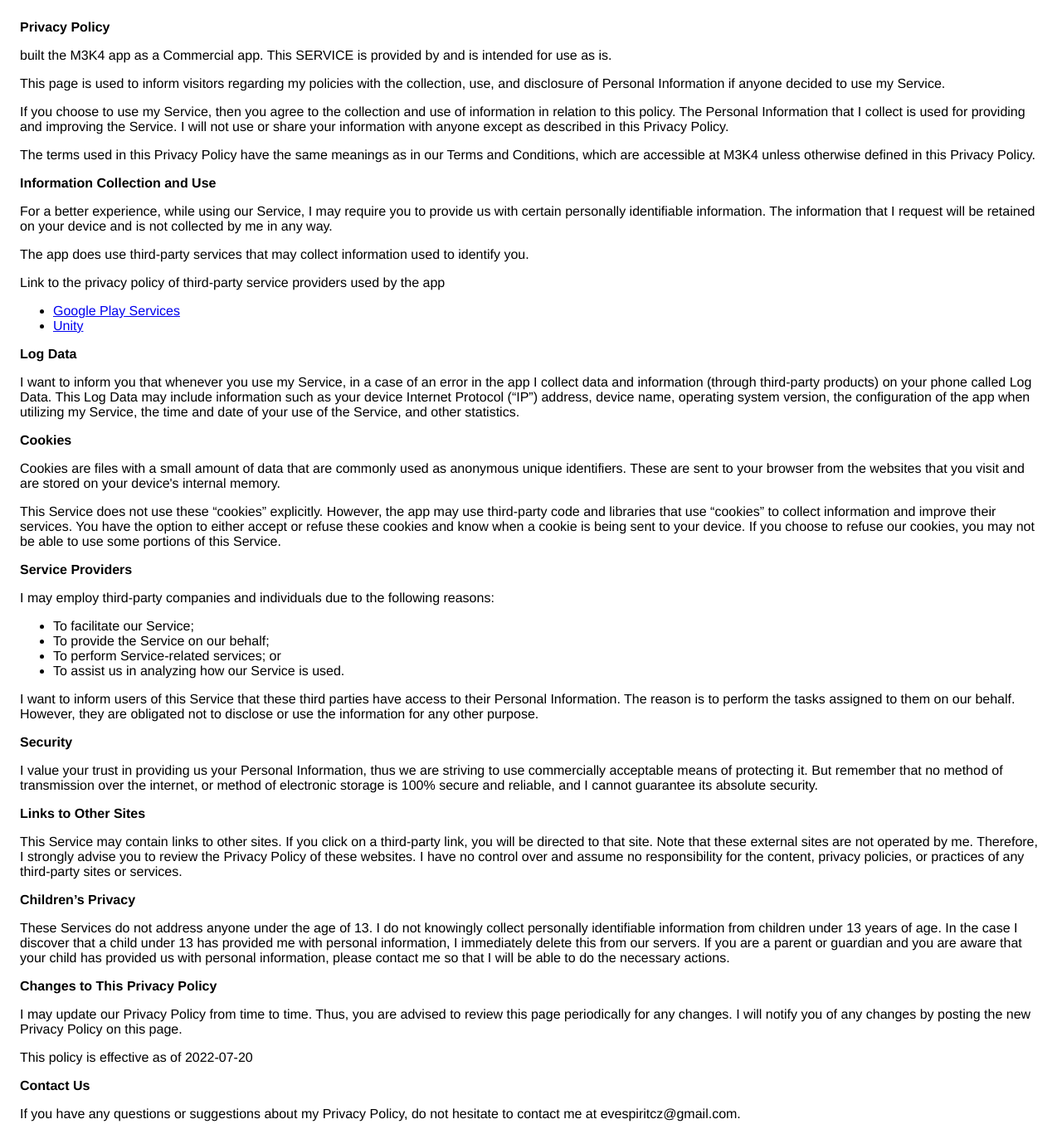
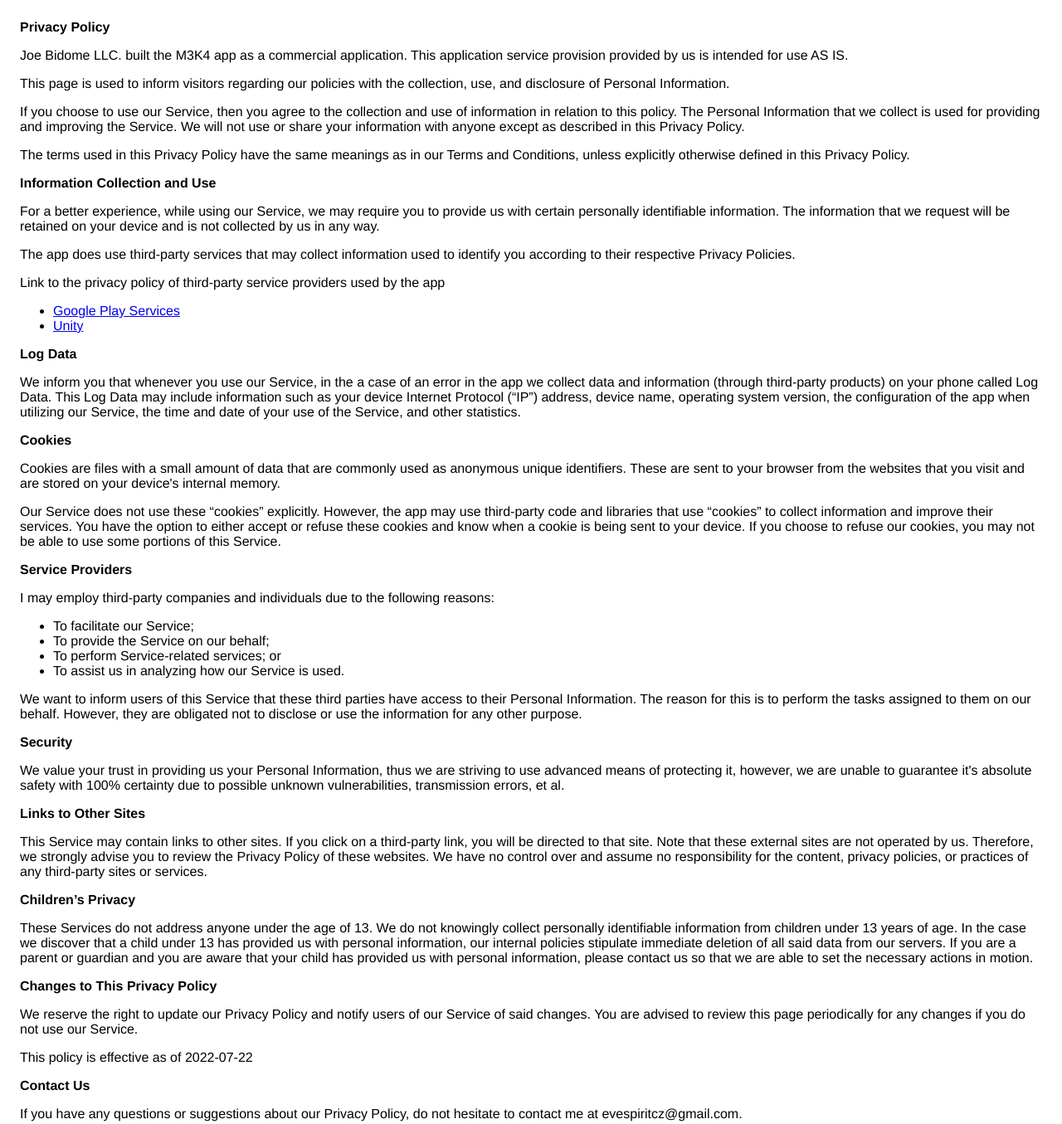
Before and after one commit to EvESpirit/evespirit.github.io, a plain HTML site: page index.html in a window 1280 px wide. Shown: the top 1355 px of the page at 83% size. Drawn offline with Linux system fonts and the light colour scheme.

Commit message:
Update index.html

```diff
--- a/index.html
+++ b/index.html
@@ -8,43 +8,45 @@
     </head>
     <body>
     <strong>Privacy Policy</strong> <p>
-                   built the M3K4 app as
-                  a Commercial app. This SERVICE is provided by
-                    and is intended for use as
-                  is.
+                  Joe Bidome LLC. built the M3K4 app as
+                  a commercial application. This application service provision
+                  provided by us
+                  is intended for use AS IS.
                 </p> <p>
-                  This page is used to inform visitors regarding my
+                  This page is used to inform visitors regarding our
                   policies with the collection, use, and disclosure of Personal
-                  Information if anyone decided to use my Service.
+                  Information.
                 </p> <p>
-                  If you choose to use my Service, then you agree to
+                  If you choose to use our Service, then you agree to
                   the collection and use of information in relation to this
-                  policy. The Personal Information that I collect is
-                  used for providing and improving the Service. I will not use or share your information with
+                  policy. The Personal Information that we collect is
+                  used for providing and improving the Service. We will not
+                  use or share your information with
                   anyone except as described in this Privacy Policy.
                 </p> <p>
                   The terms used in this Privacy Policy have the same meanings
-                  as in our Terms and Conditions, which are accessible at
-                  M3K4 unless otherwise defined in this Privacy Policy.
+                  as in our Terms and Conditions, unless explicitly otherwise defined
+                  in this Privacy Policy.
                 </p> <p><strong>Information Collection and Use</strong></p> <p>
-                  For a better experience, while using our Service, I
+                  For a better experience, while using our Service, we
                   may require you to provide us with certain personally
                   identifiable information. The information that
-                  I request will be retained on your device and is not collected by me in any way.
+                  we request will be retained on your device and is not collected by us in any way.
                 </p> <div><p>
                     The app does use third-party services that may collect
-                    information used to identify you.
+                    information used to identify you according to their respective
+                    Privacy Policies.
                   </p> <p>
                     Link to the privacy policy of third-party service providers used
                     by the app
                   </p> <ul><li><a href="https://www.google.com/policies/privacy/" target="_blank" rel="noopener noreferrer">Google Play Services</a></li><!----><!----><!----><!----><!----><!----><!----><!----><!----><!----><li><a href="https://unity3d.com/legal/privacy-policy" target="_blank" rel="noopener noreferrer">Unity</a></li><!----><!----><!----><!----><!----><!----><!----><!----><!----><!----><!----><!----><!----><!----><!----><!----></ul></div> <p><strong>Log Data</strong></p> <p>
-                  I want to inform you that whenever you
-                  use my Service, in a case of an error in the app
-                  I collect data and information (through third-party
+                  We inform you that whenever you
+                  use our Service, in the a case of an error in the app
+                  we collect data and information (through third-party
                   products) on your phone called Log Data. This Log Data may
                   include information such as your device Internet Protocol
                   (“IP”) address, device name, operating system version, the
-                  configuration of the app when utilizing my Service,
+                  configuration of the app when utilizing our Service,
                   the time and date of your use of the Service, and other
                   statistics.
                 </p> <p><strong>Cookies</strong></p> <p>
@@ -53,7 +55,7 @@
                   to your browser from the websites that you visit and are
                   stored on your device's internal memory.
                 </p> <p>
-                  This Service does not use these “cookies” explicitly. However,
+                  Our Service does not use these “cookies” explicitly. However,
                   the app may use third-party code and libraries that use
                   “cookies” to collect information and improve their services.
                   You have the option to either accept or refuse these cookies
@@ -64,45 +66,43 @@
                   I may employ third-party companies and
                   individuals due to the following reasons:
                 </p> <ul><li>To facilitate our Service;</li> <li>To provide the Service on our behalf;</li> <li>To perform Service-related services; or</li> <li>To assist us in analyzing how our Service is used.</li></ul> <p>
-                  I want to inform users of this Service
+                  We want to inform users of this Service
                   that these third parties have access to their Personal
-                  Information. The reason is to perform the tasks assigned to
+                  Information. The reason for this is to perform the tasks assigned to
                   them on our behalf. However, they are obligated not to
                   disclose or use the information for any other purpose.
                 </p> <p><strong>Security</strong></p> <p>
-                  I value your trust in providing us your
-                  Personal Information, thus we are striving to use commercially
-                  acceptable means of protecting it. But remember that no method
-                  of transmission over the internet, or method of electronic
-                  storage is 100% secure and reliable, and I cannot
-                  guarantee its absolute security.
+                  We value your trust in providing us your
+                  Personal Information, thus we are striving to use advanced
+                  means of protecting it, however, we are unable to
+                  guarantee it's absolute safety with 100% certainty due to
+                  possible unknown vulnerabilities, transmission errors, et al.
                 </p> <p><strong>Links to Other Sites</strong></p> <p>
                   This Service may contain links to other sites. If you click on
                   a third-party link, you will be directed to that site. Note
-                  that these external sites are not operated by me.
-                  Therefore, I strongly advise you to review the
-                  Privacy Policy of these websites. I have
+                  that these external sites are not operated by us.
+                  Therefore, we strongly advise you to review the
+                  Privacy Policy of these websites. We have
                   no control over and assume no responsibility for the content,
                   privacy policies, or practices of any third-party sites or
                   services.
                 </p> <p><strong>Children’s Privacy</strong></p> <div><p>
                     These Services do not address anyone under the age of 13.
-                    I do not knowingly collect personally
+                    We do not knowingly collect personally
                     identifiable information from children under 13 years of age. In the case
-                    I discover that a child under 13 has provided
-                    me with personal information, I immediately
-                    delete this from our servers. If you are a parent or guardian
+                    we discover that a child under 13 has provided
+                    us with personal information, our internal policies
+                    stipulate immediate deletion of all said data from our servers.
+                    If you are a parent or guardian
                     and you are aware that your child has provided us with
-                    personal information, please contact me so that
-                    I will be able to do the necessary actions.
+                    personal information, please contact us so that
+                    we are able to set the necessary actions in motion.
                   </p></div> <!----> <p><strong>Changes to This Privacy Policy</strong></p> <p>
-                  I may update our Privacy Policy from
-                  time to time. Thus, you are advised to review this page
-                  periodically for any changes. I will
-                  notify you of any changes by posting the new Privacy Policy on
-                  this page.
-                </p> <p>This policy is effective as of 2022-07-20</p> <p><strong>Contact Us</strong></p> <p>
-                  If you have any questions or suggestions about my
+                  We reserve the right to update our Privacy Policy and notify users of our Service of said changes.
+                  You are advised to review this page periodically for any changes if you do not use our Service.
+                </p> <p>This policy is effective as of 2022-07-22
+                </p> <p><strong>Contact Us</strong></p> <p>
+                  If you have any questions or suggestions about our
                   Privacy Policy, do not hesitate to contact me at evespiritcz@gmail.com.
                 </p> <p>This privacy policy page was created at <a href="https://privacypolicytemplate.net" target="_blank" rel="noopener noreferrer">privacypolicytemplate.net </a>and modified/generated by <a href="https://app-privacy-policy-generator.nisrulz.com/" target="_blank" rel="noopener noreferrer">App Privacy Policy Generator</a></p>
     </body>
```
